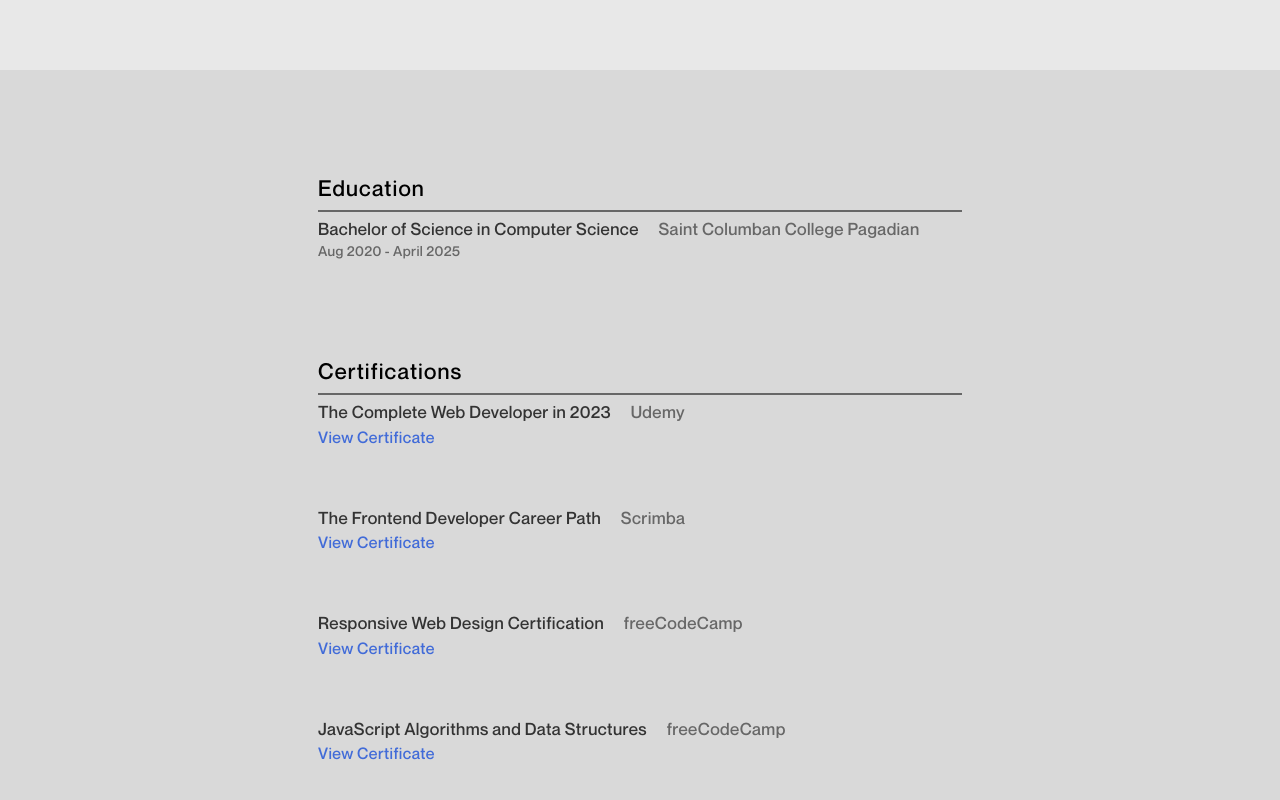
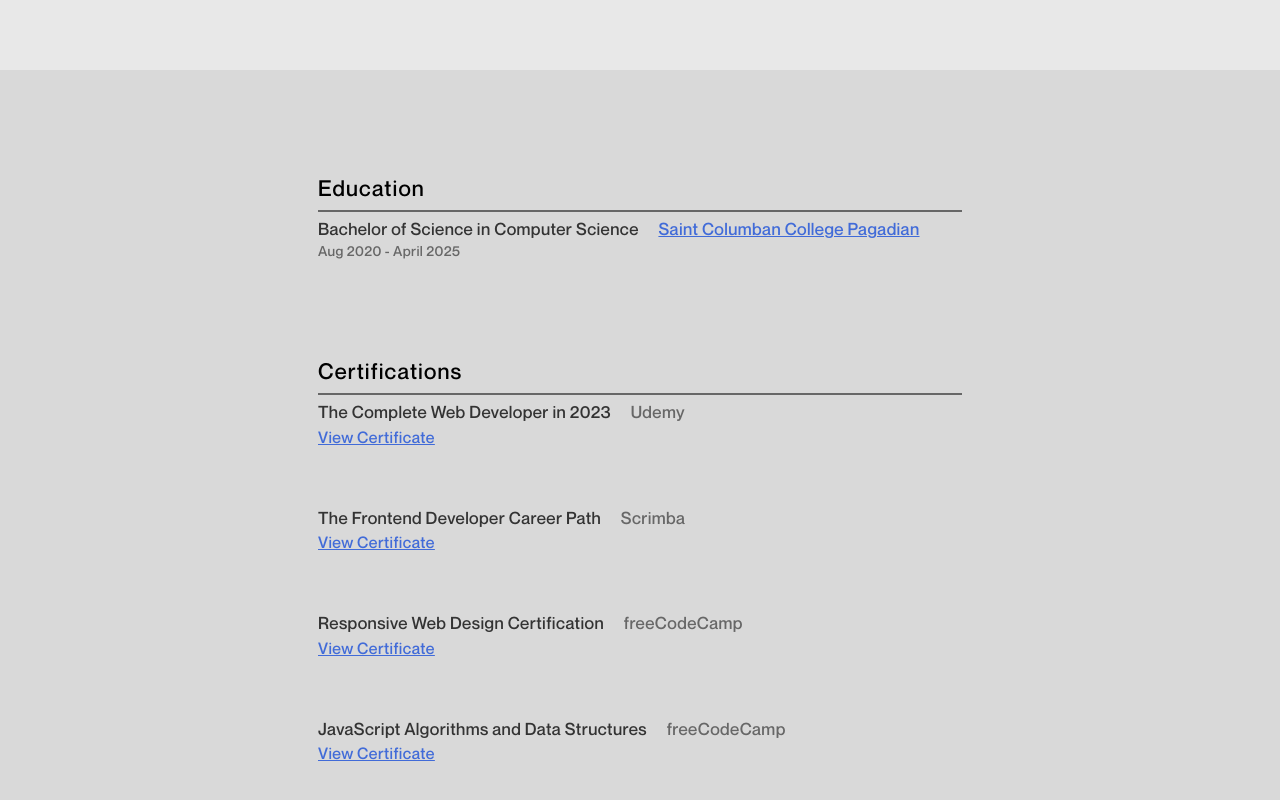
Before and after one commit to jeffersonbalde/jeffersonbalde.me, a Next.js app: page /about in a window 1280 px wide. Shown: the part 758-1558 px from the top of the page. Built offline with nearby package versions, Linux system fonts and the light colour scheme.

Commit message:
fixing links

```diff
--- a/app/about/page.tsx
+++ b/app/about/page.tsx
@@ -92,8 +92,8 @@
             <hr className='border-grey mb-1 border-[1px]'/>
           </div>
           <div className='text-grey'>
-            <p className='text-black md:text-[17px]'>Bachelor of Science in Computer Science <span className='ml-4 text-grey hidden sm:inline'>Saint Columban College Pagadian</span> </p>
-            <p className='sm:hidden'>Saint Columban College Pagadian</p>
+            <p className='text-black md:text-[17px]'>Bachelor of Science in Computer Science <a className='ml-4 text-blue hidden sm:inline underline decoration-1' href='https://www.sccpag.edu.ph/' target='_blank'>Saint Columban College Pagadian</a> </p>
+            <a className='sm:hidden text-blue underline decoration-1' href='https://www.sccpag.edu.ph/' target='_blank'>Saint Columban College Pagadian</a>
             <p className='text-sm'>Aug 2020 - April 2025</p>
           </div>
         </motion.div>
@@ -122,7 +122,7 @@
               href="https://www.udemy.com/certificate/UC-fe349855-358d-4824-97a6-c061705d600b/"
               target="_blank" rel="noreferrer"
             >
-                <p className=' text-blue'>View Certificate</p>
+                <p className=' text-blue underline decoration-1'>View Certificate</p>
             </Link>
           </div>
           <div className='text-grey mt-14'>
@@ -132,7 +132,7 @@
               href="https://scrimba.com/certificate/uv7kbPhq/gfrontend"
               target="_blank" rel="noreferrer"
             >
-              <p className=' text-blue'>View Certificate</p>
+              <p className=' text-blue underline decoration-1'>View Certificate</p>
             </Link>
           </div>
           <div className='text-grey mt-14'>
@@ -142,7 +142,7 @@
               href="https://www.freecodecamp.org/certification/jeffersonbalde/responsive-web-design"
               target="_blank" rel="noreferrer"
             >
-              <p className=' text-blue'>View Certificate</p>
+              <p className=' text-blue underline decoration-1'>View Certificate</p>
             </Link>
           </div>
           <div className='text-grey mt-14'>
@@ -152,7 +152,7 @@
               href="https://www.freecodecamp.org/certification/jeffersonbalde/javascript-algorithms-and-data-structures"
               target="_blank" rel="noreferrer"
             >
-              <p className=' text-blue'>View Certificate</p></Link>
+              <p className=' text-blue underline decoration-1'>View Certificate</p></Link>
           </div>
         </motion.div>
       </div>
--- a/components/Footer.tsx
+++ b/components/Footer.tsx
@@ -285,7 +285,9 @@
                     </Link>
                 </div>
                 <div className='mt-2'>
-                    <p className=' text-sm'>Copyright © 2023 Jefferson Balde. <br/>All rights reserved.</p>
+                    <p className=' text-sm'>Copyright © 2023
+                        <a href="https://www.linkedin.com/in/jeffersonbalde/" className='text-blue underline decoration-1' target='_blank'> Jefferson Balde. </a> <br/>All rights reserved.
+                    </p>
                     <br />
                 </div>
             </div>
```
